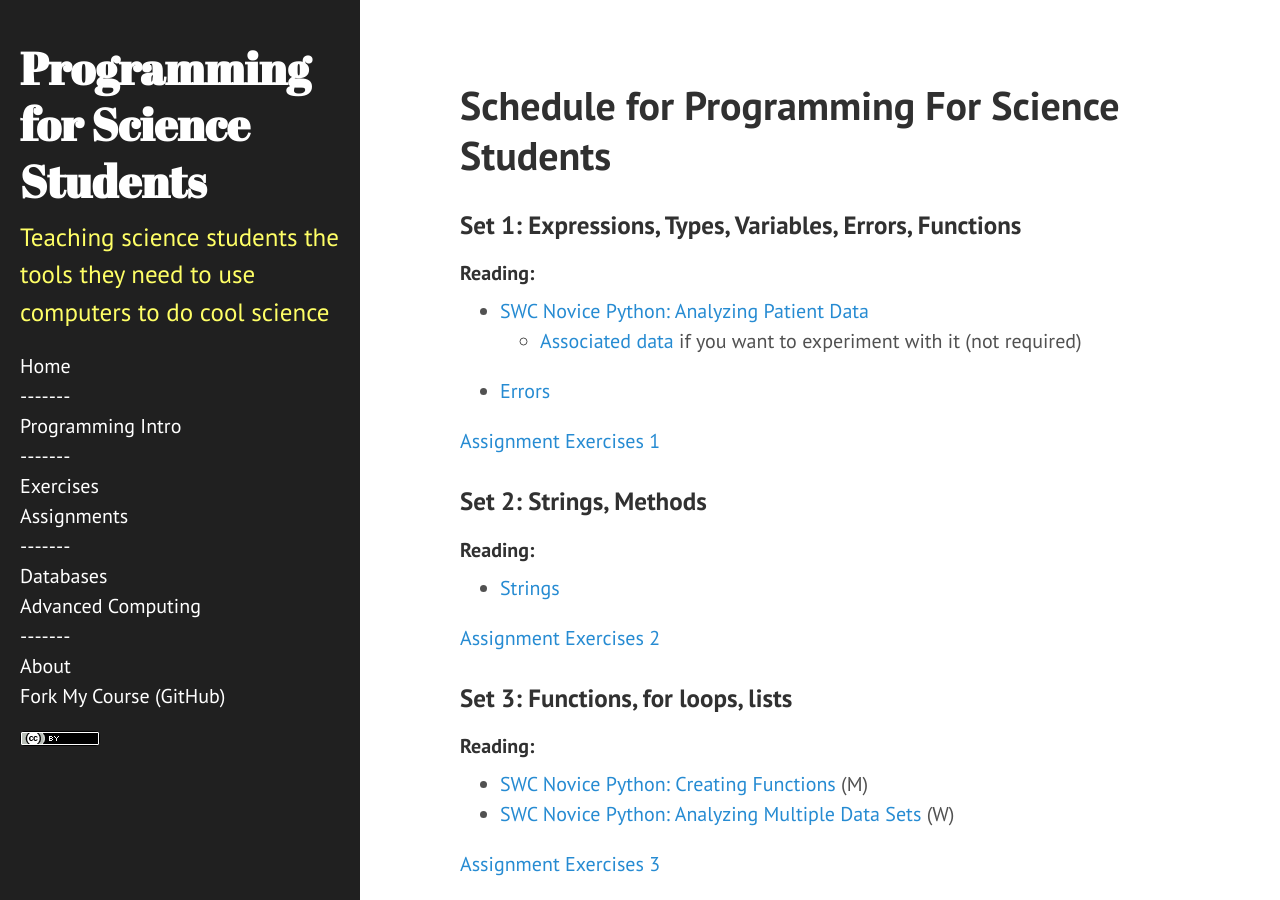
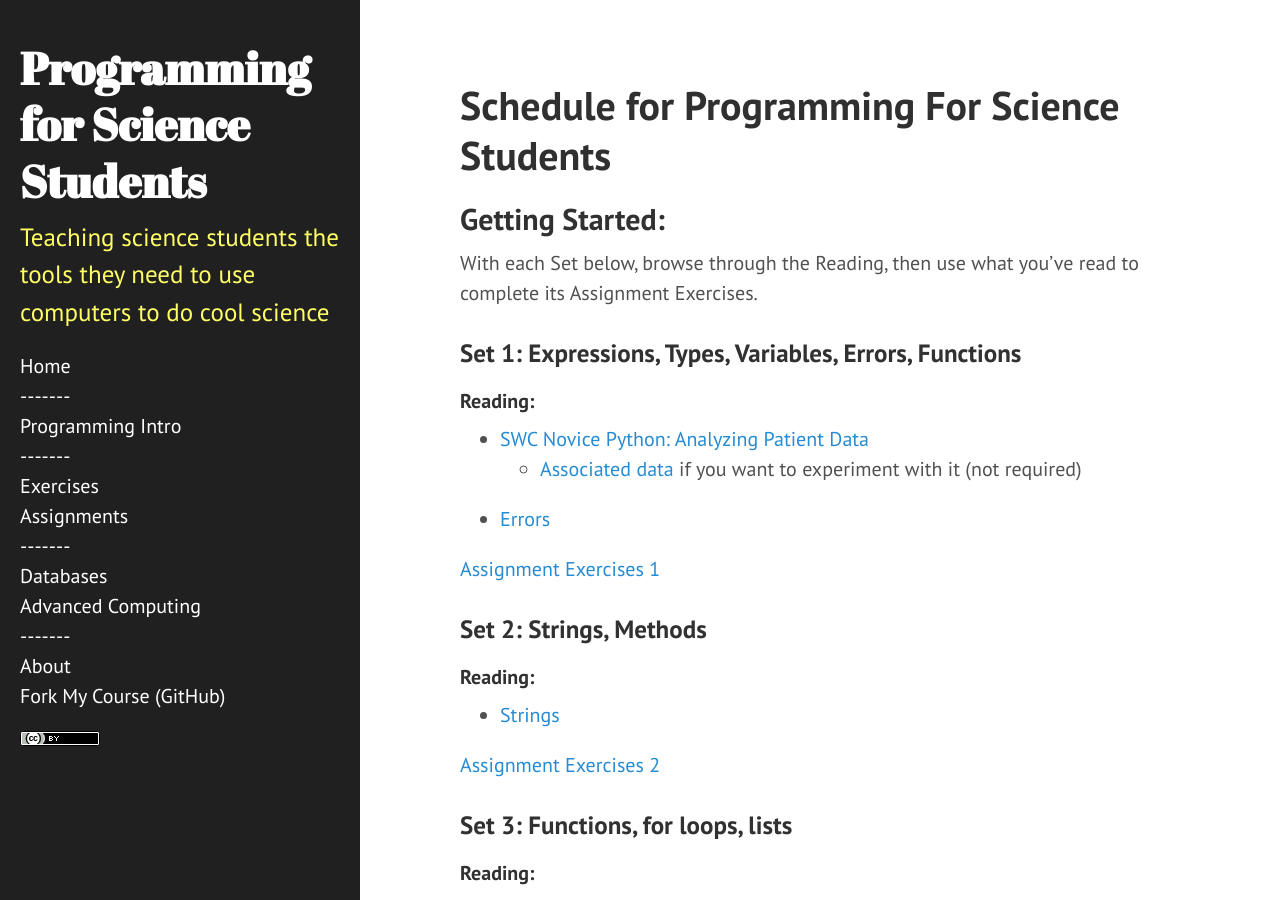
Before and after one commit to MonmouthSchool/MonmouthSchool.github.io, a Jekyll site: the page built from syllabus/programming-schedule.md, in a window 1280 px wide and 900 px high. Built offline with Jekyll 4.4.1, drawn with Linux system fonts in a browser that asks for light colours; Markdown is read by kramdown in place of the engine named in the settings.

Commit message:
Update programming-schedule.md

```diff
--- a/syllabus/programming-schedule.md
+++ b/syllabus/programming-schedule.md
@@ -3,6 +3,10 @@ layout: page
 title: Schedule for Programming For Science Students
 redirect_from: /schedule-intro/
 ---
+## Getting Started:
+With each Set below, browse through the Reading, then use what you've read to complete its Assignment Exercises.
+
+
 ### Set 1: Expressions, Types, Variables, Errors, Functions
 
 #### Reading:
```
